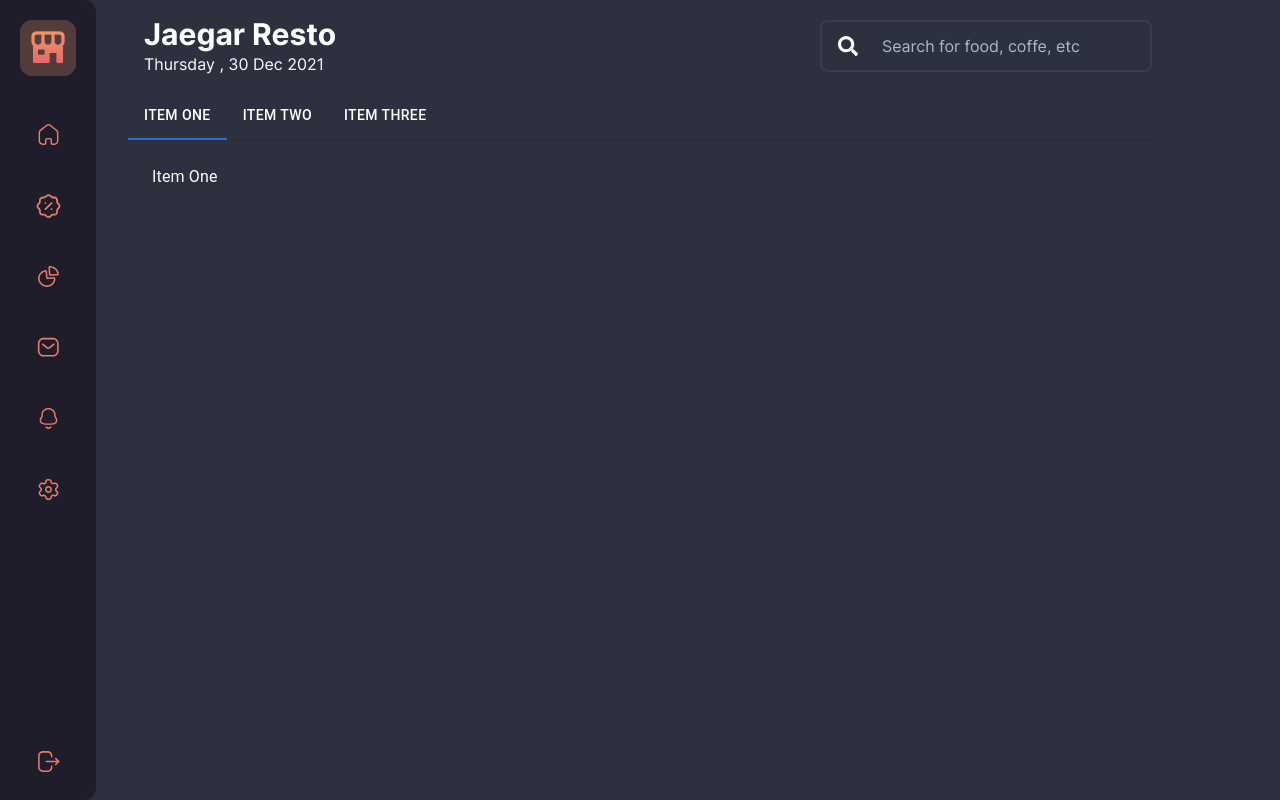
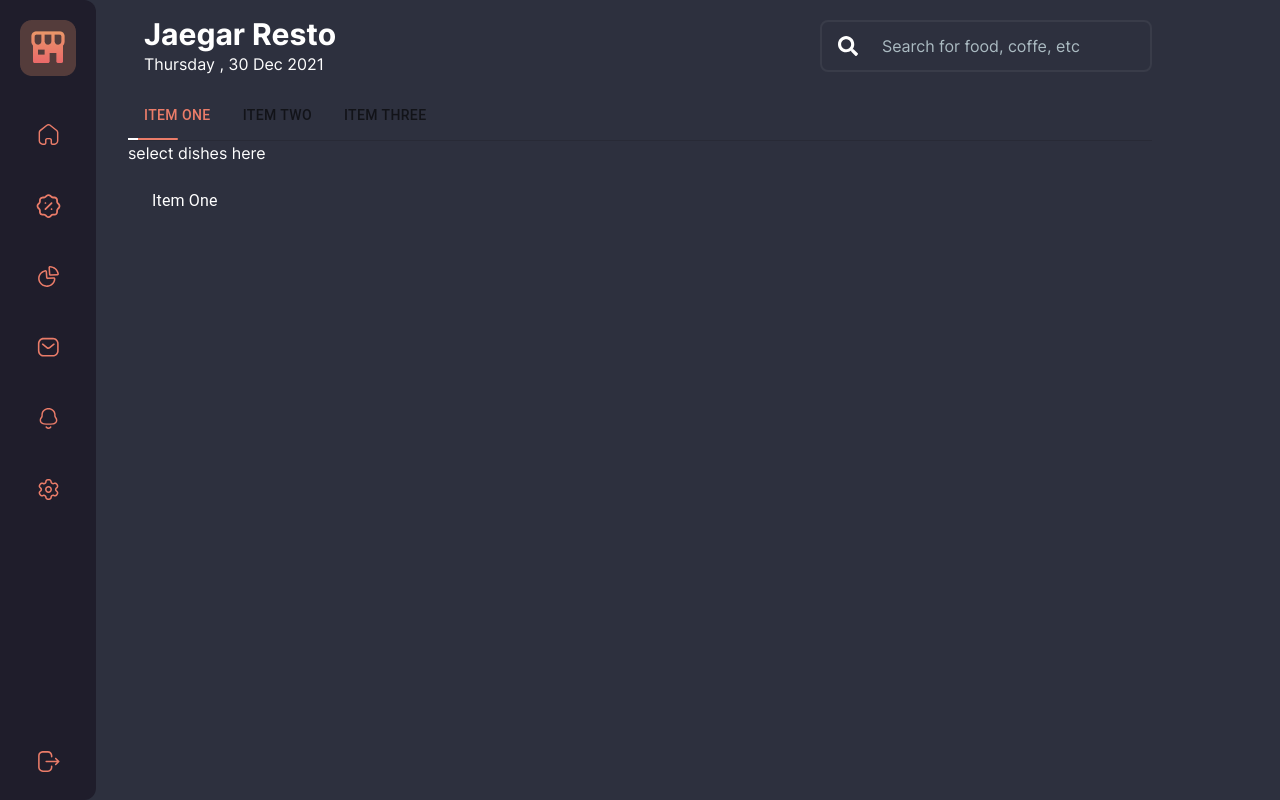
Before and after one commit to evergreenx/Food-POS, a Next.js app: page / in a window 1280 px wide. Built offline with nearby package versions, Linux system fonts and the light colour scheme.

Commit message:
still fixing tab stylings

```diff
--- a/src/components/dishes/DishesTab.tsx
+++ b/src/components/dishes/DishesTab.tsx
@@ -1,28 +1,29 @@
-import React, { useState } from 'react';
+import Box from '@mui/material/Box';
+import Tab from '@mui/material/Tab';
 import Tabs from '@mui/material/Tabs';
-import Tab from '@mui/material/Tab';
-import Box from '@mui/material/Box';
-import { makeStyles } from '@mui/styles';
-
 // import TabPanel from '../TabPanel';
 import Typography from '@mui/material/Typography';
+import { makeStyles } from '@mui/styles';
+import React, { useState } from 'react';
 
 const useStyles = makeStyles((theme) => ({
+
   root: {
-    height: 70,
-    '& .MuiSlider-thumb': {
-      backgroundColor: '#f0eded',
-      height: 20,
-      width: 20,
-      borderRadius: '20%',
-    },
-
-    '& .MuiSlider-track': {
-      height: 7,
-    },
-  },
+    fontWeight: 'bold',
+    fontSize: '3.5rem',
 
 
+  "& .MuiTabs-indicator": {
+    display: "flex",
+    justifyContent: "flex-start",
+    backgroundColor: "transparent",
+    "& > span": {
+      maxWidth: 10,
+      width: "100%",
+      backgroundColor: "white"
+    }
+  }
+}
 }));
 export default function DishesTab() {
   const [value, setValue] = useState(0);
@@ -67,9 +68,11 @@ export default function DishesTab() {
           <Tabs
             value={value}
             onChange={handleChange}
-            textColor='white'
+            // textColor='white'
             aria-label='basic tabs example'
-            className='text-white'
+            className={classes.root}
+            centered={false}
+            TabIndicatorProps={{ children: <span /> }}
           >
             <Tab label='Item One' {...a11yProps(0)} />
             <Tab label='Item Two' {...a11yProps(1)} />
@@ -77,7 +80,9 @@ export default function DishesTab() {
           </Tabs>
         </Box>
 
-        <TabPanel value={value} index={0} className='text-white'>
+        <div>select dishes here</div>
+
+        <TabPanel value={value} index={0} >
           Item One
         </TabPanel>
         <TabPanel value={value} index={1}>
--- a/src/styles/globals.css
+++ b/src/styles/globals.css
@@ -105,6 +105,30 @@
   }
 }
 
+
+.css-1h9z7r5-MuiButtonBase-root-MuiTab-root.Mui-selected{
+color:#EA7C69 !important;
+
+
+
+}
+
+.css-1aquho2-MuiTabs-indicator{
+background-color:#EA7C69 !important;
+/* width:20px */
+max-width:50px;
+height:3px;
+border-radius: 20px;
+}
+
+.css-1gsv261{
+  border-bottom: 1px solid grey;
+
+}
+
+/* .MuiTabs-indicator{
+  width: 10% !important;
+} */
 /* .active {
   border-right: 4px solid #f5574f;
   background-color: #EA7C69;
```
